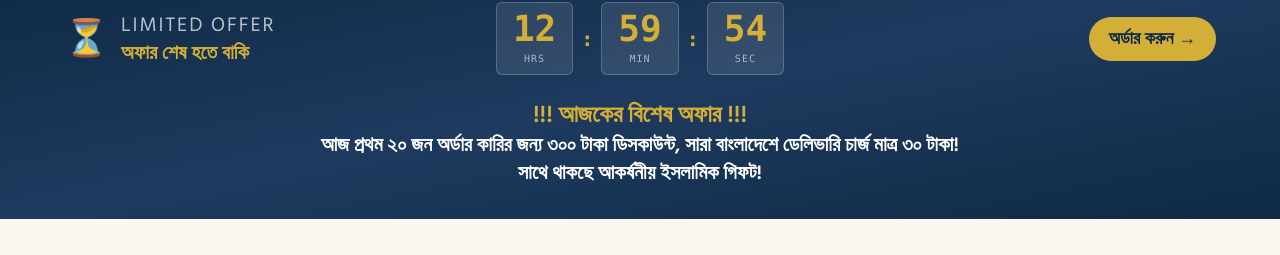
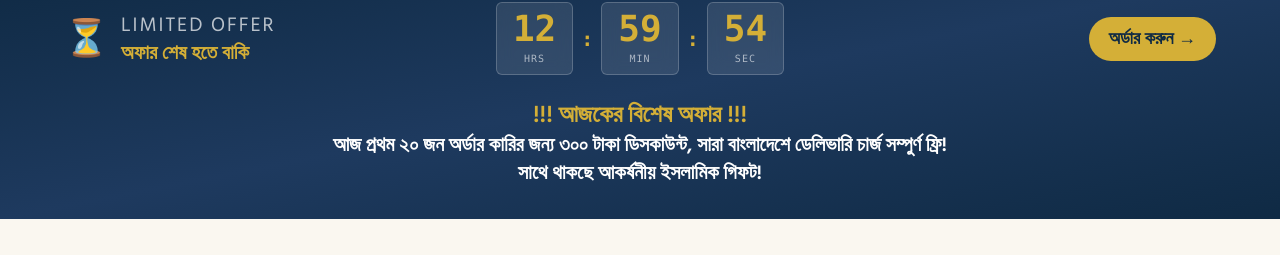
Before and after one commit to saheen-shuvo/barakah-ecommerce-project, a Next.js app in the folder barakah-client/: page /category/others/none in a window 1280 px wide. Shown: the part 111-366 px from the top of the page. Built offline with nearby package versions, Linux system fonts and the light colour scheme; no server answers.

Commit message:
Changed Deliver Charge Offer

```diff
--- a/barakah-client/src/app/cart/page.jsx
+++ b/barakah-client/src/app/cart/page.jsx
@@ -156,7 +156,7 @@ export default function CartPage() {
                   <span>৳ {totalPrice.toFixed(2)}</span>
                 </div>
 
-                <p className="text-green-600 text-center pb-2">সারা বাংলাদেশে ডেলিভারি চার্জ মাত্র ৩০ টাকা!</p>
+                <p className="text-green-600 text-center pb-2">সারা বাংলাদেশে ডেলিভারি চার্জ সম্পুর্ণ ফ্রি!</p>
 
                 <Link
                   href="/checkout"
--- a/barakah-client/src/app/checkout/page.jsx
+++ b/barakah-client/src/app/checkout/page.jsx
@@ -34,7 +34,7 @@ export default function CheckoutPage() {
     },
   });
 
-  const shippingCost = shipping === "inside" ? 30 : 30;
+  const shippingCost = shipping === "inside" ? 0 : 0;
 
   const finalTotal = useMemo(
     () => totalPrice + shippingCost,
@@ -370,7 +370,7 @@ export default function CheckoutPage() {
                       />
                       <span className="text-[#0f2a44]">ঢাকার ভিতরে</span>
                     </div>
-                    <span className="font-medium text-green-600">৳ 30.00</span>
+                    <span className="font-medium text-green-600">৳ 0.00</span>
                   </label>
 
                   <label className="flex cursor-pointer items-center justify-between rounded-xl border border-[#0f2a44]/10 px-4 py-4">
@@ -384,7 +384,7 @@ export default function CheckoutPage() {
                       />
                       <span className="text-[#0f2a44]">ঢাকার বাইরে</span>
                     </div>
-                    <span className="font-medium text-green-600">৳ 30.00</span>
+                    <span className="font-medium text-green-600">৳ 0.00</span>
                   </label>
                 </div>
               </div>
--- a/barakah-client/src/components/products/OfferCountdown.jsx
+++ b/barakah-client/src/components/products/OfferCountdown.jsx
@@ -116,7 +116,7 @@ export default function OfferCountdown({ product }) {
         </span>{" "}
         <br></br>
         আজ প্রথম ২০ জন অর্ডার কারির জন্য ৩০০ টাকা ডিসকাউন্ট, সারা বাংলাদেশে
-        ডেলিভারি চার্জ মাত্র ৩০ টাকা!
+        ডেলিভারি চার্জ সম্পুর্ণ ফ্রি!
         <br></br> সাথে থাকছে আকর্ষনীয় ইসলামিক গিফট!
       </div>
     </section>
```
